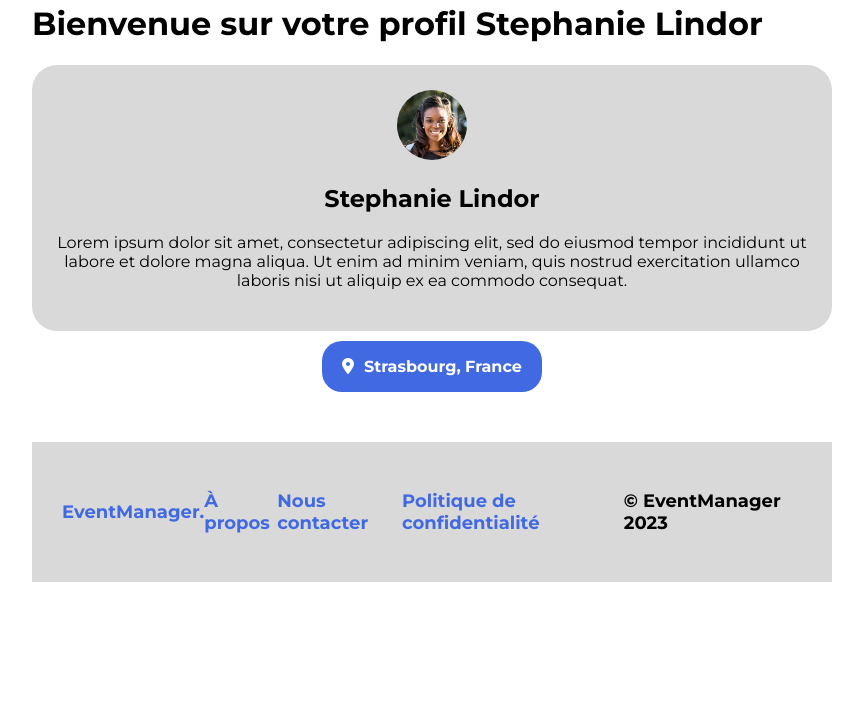
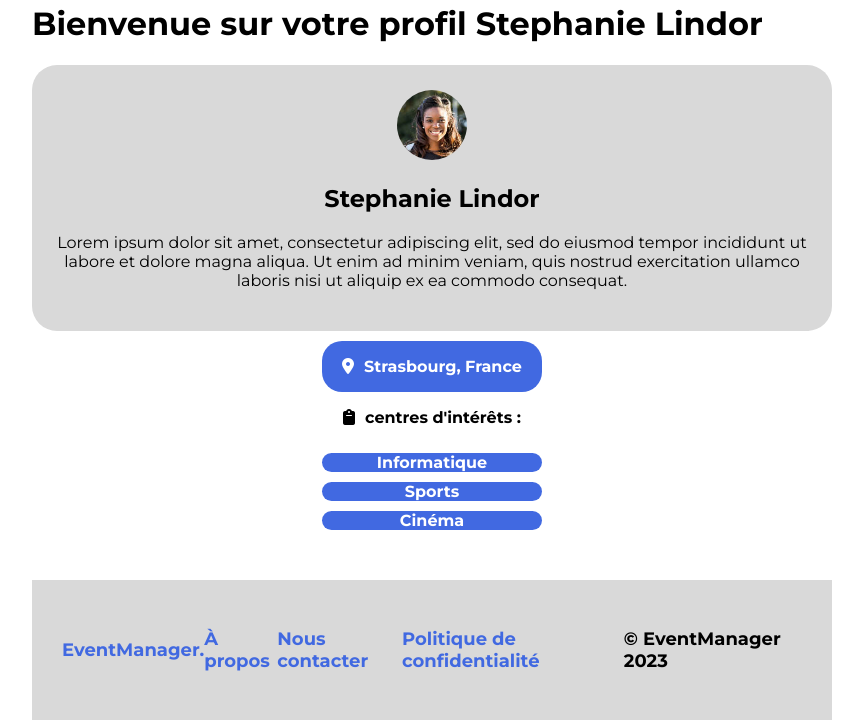
Before and after one commit to LindorCarl/EventManager, a plain HTML site: page profile.html in a window 1280 px wide. Shown: the part 124-844 px from the top of the page, without its empty margins (208-1071 px from the left). Before the commit the page ends 800 px from the top, so only its background shows below. Drawn offline with Linux system fonts and the light colour scheme.

Commit message:
Modification du html

```diff
--- a/profile.html
+++ b/profile.html
@@ -72,6 +72,7 @@
         </p>
     </section>
 
+    <!-- Section Localisation et centres d'interêt -->
     <div>
         <div class="section_location">
             <i class="fa-solid fa-location-dot"></i>
@@ -79,7 +80,15 @@
         </div>
     </div>
 
-
+    <div>
+        <div class="section_interest">
+            <i class="fa-solid fa-clipboard"></i>
+            <p> centres d'intérêts : </p>
+        </div>
+        <p class="section_location">Informatique</p>
+        <p class="section_location">Sports</p>
+        <p class="section_location">Cinéma</p>
+    </div>
 
     <!-- Section Footer -->
     <footer>
```
